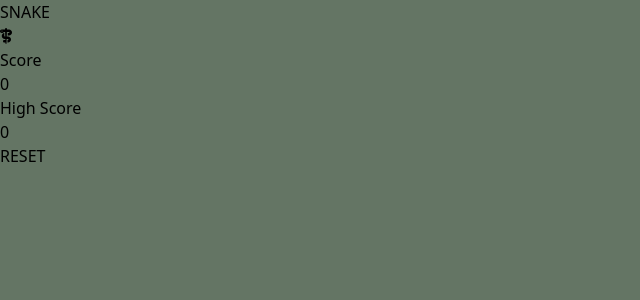
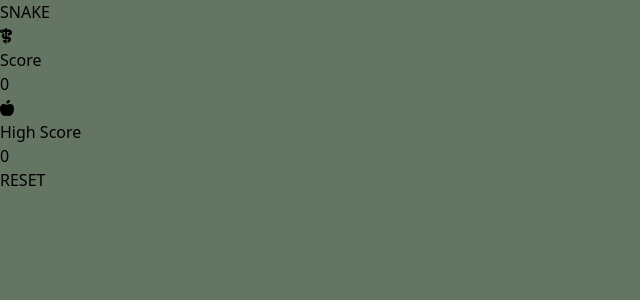
Before and after one commit to PortoPortoPorto/snake2, a React (Vite) app: page / in a window 1280 px wide. Both pictures are taken after a click on the button "START". Shown: the top 300 px of the page, without its empty margins (0-640 px from the left). Built offline with nearby package versions, Linux system fonts and the light colour scheme.

Commit message:
sixth update: random fruit location initialised in fruit component

```diff
--- a/src/components/Fruit.jsx
+++ b/src/components/Fruit.jsx
@@ -1,10 +1,29 @@
-import React from 'react'
+import React from 'react';
+import { FontAwesomeIcon } from '@fortawesome/react-fontawesome';
+import {faAppleWhole} from '@fortawesome/free-solid-svg-icons';
+import { useState, useEffect, useRef} from 'react';
 
-const Fruit = () => {
+const Fruit = ({headPosition, fruitCollision, fruitLocation, setFruitLocation}) => {
+	const [visibleFruit, setVisibleFruit] = useState('');
+	const fruitIsSet = useRef(false);
+
+
+	useEffect(() => {
+		if(!fruitIsSet.current) {
+			fruitLocation.left = 16 * (Math.floor(Math.random() * 50));
+			fruitLocation.top = 16 * (Math.floor(Math.random() * 28));
+			console.log('fruitLocation:', fruitLocation);
+			console.log('fruitCollision;', fruitCollision);
+			fruitIsSet.current = true;
+		}
+	}, []);
+
 	return (
-		<div>
-
-		</div>
+		<>
+			<FontAwesomeIcon icon={faAppleWhole}
+			className='text-[14px] absolute m-[1px]'
+			style={{left: fruitLocation.left, top: fruitLocation.top}}/>
+		</>
 	)
 }
 
--- a/src/components/Snakescreen.jsx
+++ b/src/components/Snakescreen.jsx
@@ -1,6 +1,7 @@
 import React from 'react';
 import { useState, useEffect, useRef } from 'react';
 import Snakebody from './Snakebody';
+import Fruit from './Fruit';
 
 const Snakescreen = ({gameStarted}) => {
 	const [headPosition, setHeadPosition] = useState({ left: 64, top:16 });
@@ -9,6 +10,8 @@ const Snakescreen = ({gameStarted}) => {
 	const [fourthPosition, setFourthPosition] = useState({ left: 16, top: 16});
 	const [direction, setDirection] = useState('right');
 	const [wallCollision, setWallCollision] = useState(false);
+	const [fruitCollision, setFruitCollision] = useState(false);
+	const [fruitLocation, setFruitLocation] = useState({left: '', top: ''});
 	const [count, setCount] = useState(0);
 	const snakeHasStarted = useRef(false);
 	const wallInitialised = useRef(false);
@@ -43,13 +46,16 @@ const Snakescreen = ({gameStarted}) => {
 		});
 	}
 
+	const checkForFruitCollision = () => {
+		console.log(fruitLocation);
+	}
+
 
 	useEffect(() => {
 	//add event listeners and set up state
 		window.addEventListener('keydown', handleArrowKey);
 		if(snakeHasStarted.current === true)return;
 		snakeHasStarted.current = true;
-		console.log('LOADED');
 		window.addEventListener('keydown', handleArrowKey);
 		return () => {
 		//clean up event listeners, direction etc
@@ -81,14 +87,12 @@ const Snakescreen = ({gameStarted}) => {
 
 
 	const moveHead = (direction, headPosition) => {
-		console.log('head position:', headPosition);
 		const previousLeftPosition = headPosition.left;
 		const previousTopPosition = headPosition.top;
 		let newHeadPosition;
 
 		if(direction === 'up') {
 			const newTopPosition = previousTopPosition - 16;
-			console.log('previous position:', previousTopPosition, 'new position:', newTopPosition);
 			newHeadPosition = {left: previousLeftPosition, top: newTopPosition};
 			setSecondPosition({left: previousLeftPosition, top: previousTopPosition});
 			setThirdPosition(secondPosition);
@@ -114,9 +118,9 @@ const Snakescreen = ({gameStarted}) => {
 		} else {
 			return;
 		}
-		console.log('new head position', newHeadPosition);
 		setHeadPosition((prevHeadPosition) => newHeadPosition);
 		checkForWallCollision(newHeadPosition);
+		checkForFruitCollision();
 	};
 
 
@@ -131,6 +135,12 @@ const Snakescreen = ({gameStarted}) => {
 			direction={direction}
 			wallCollision={wallCollision}
 			/>
+			<Fruit
+			headPosition={headPosition}
+			fruitCollision={fruitCollision}
+			fruitLocation={fruitLocation}
+			setFruitLocation={setFruitLocation}
+			/>
 		</div>
 		</>
 	)
```
